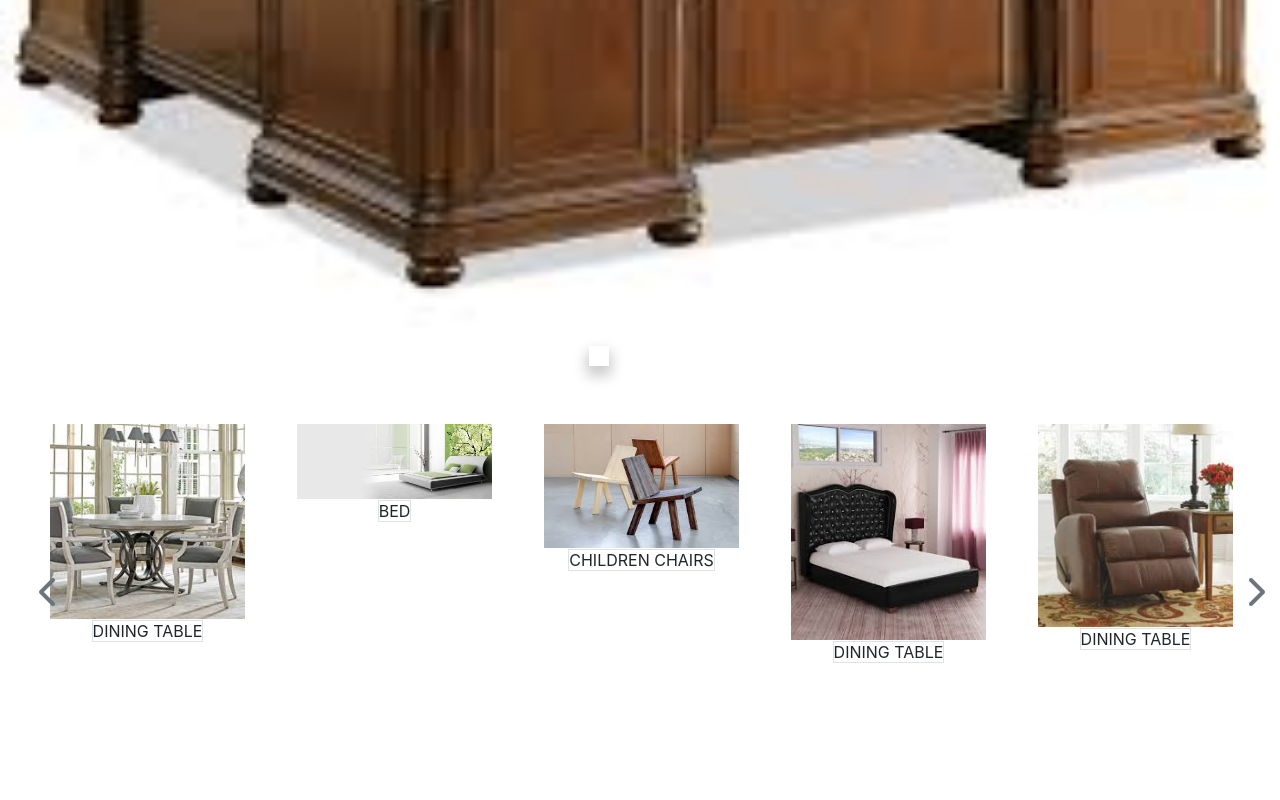
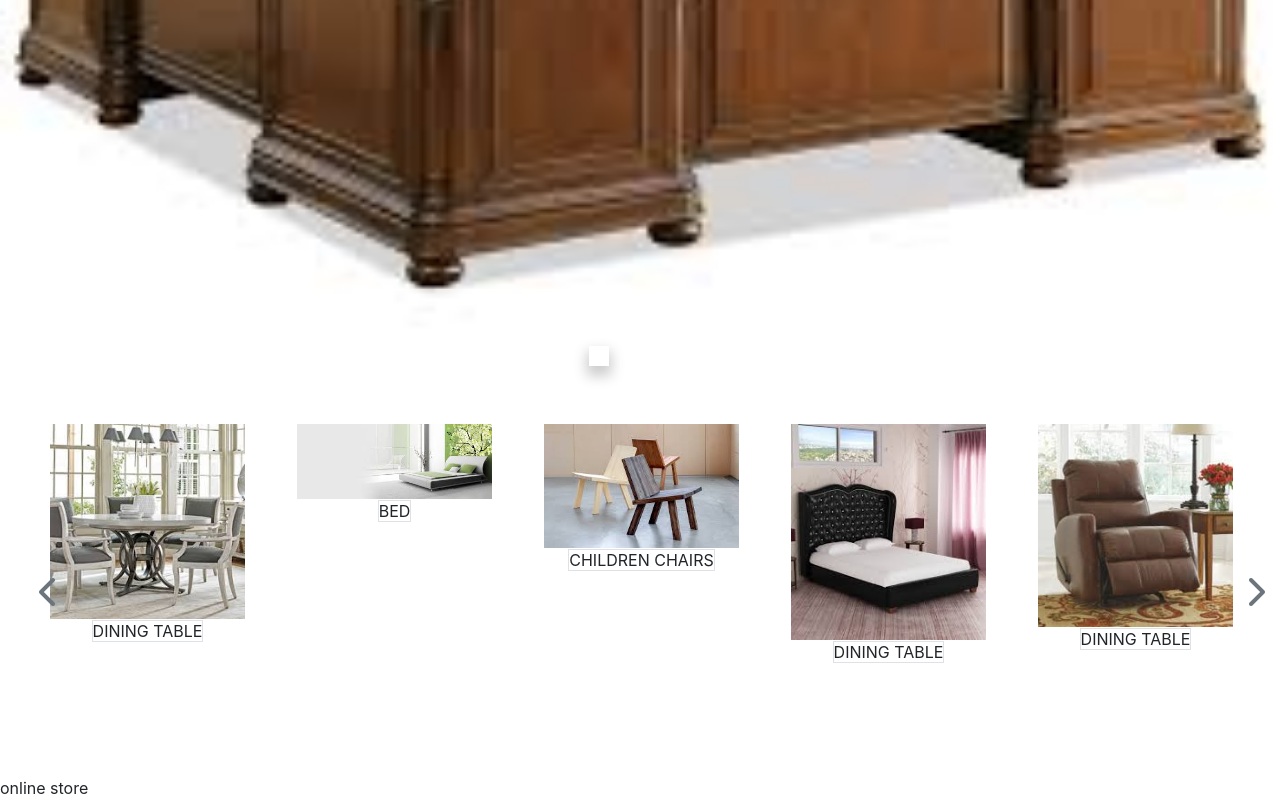
Before and after one commit to sahininayanthara/Sample-website-2, a plain HTML site: page index.html in a window 1280 px wide. Shown: the part 737-1537 px from the top of the page. Before the commit the page ends 1513 px from the top, so only its background shows below. Drawn offline with nearby package versions, Linux system fonts and the light colour scheme; files that its build step writes are made by us from their sources; files whose address does not match are found by name; a web font is replaced by a local one.

Commit message:
Update index.html

```diff
--- a/index.html
+++ b/index.html
@@ -174,7 +174,7 @@
 
      <!--/main section-->
 
-    <footer></footer>
+    <footer>online store</footer>
 
 
         <script src="https://code.jquery.com/jquery-3.3.1.slim.min.js"
```
